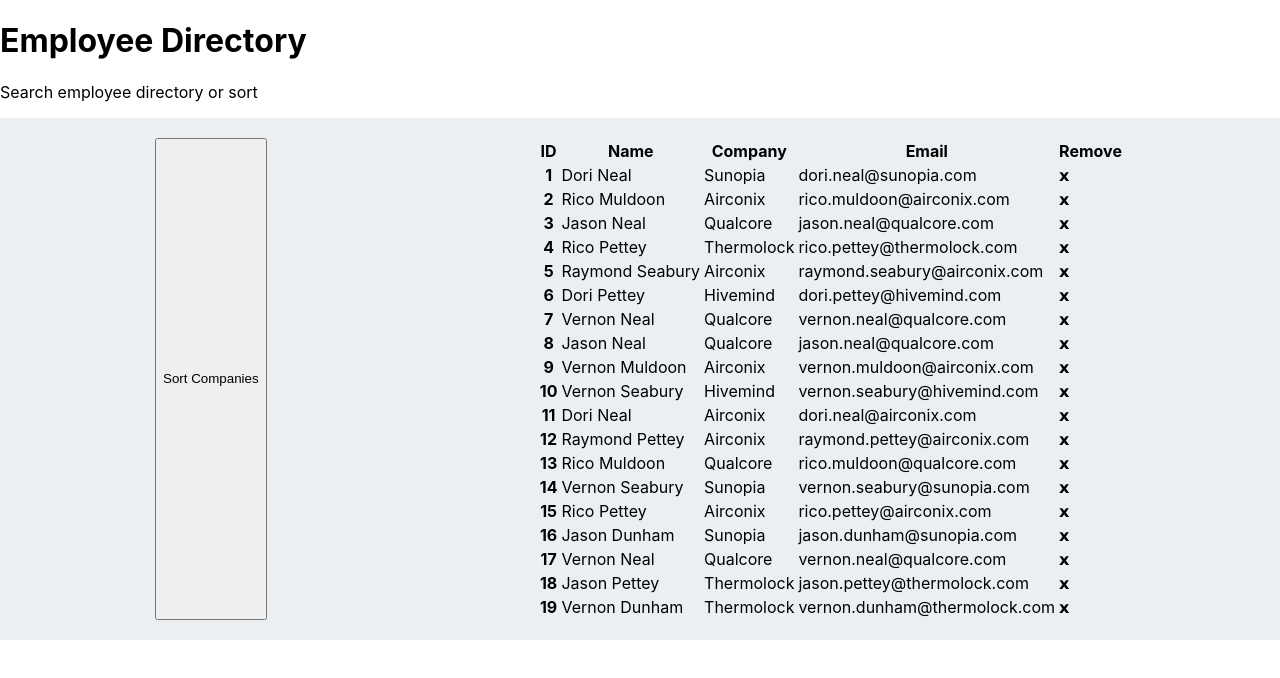
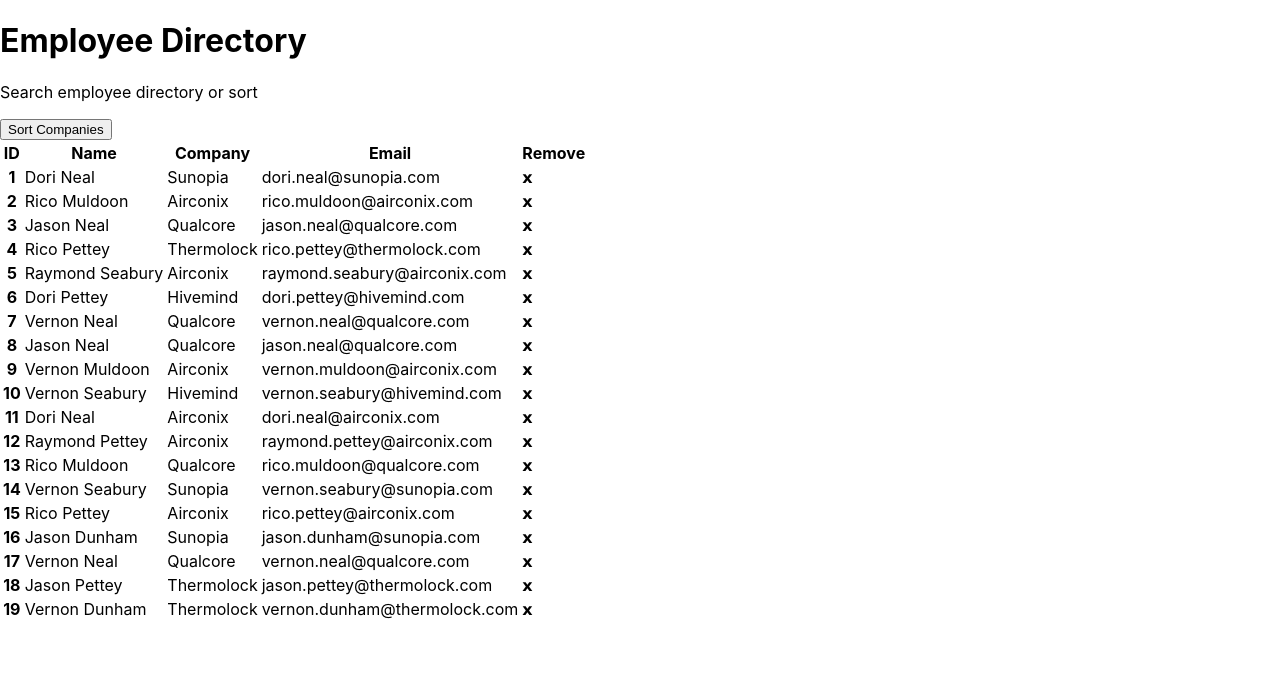
Before and after one commit to deeannalynn/React-Employee-Directory, a React (Create React App) app: page / in a window 1280 px wide. Shown: the top 678 px of the page. Built offline with nearby package versions, Linux system fonts and the light colour scheme.

Commit message:
fixed the css

```diff
--- a/src/components/EmployeeTable/index.js
+++ b/src/components/EmployeeTable/index.js
@@ -16,9 +16,9 @@ class EmployeeTable extends Component {
     this.setState({ employees });
   };
 
-  sortComp () {
+  sortComp() {
     let company = "Sunopia"
-    switch (company){
+    switch (company) {
       case "Sunopia":
         let employees = this.state.employees.filter(employee => employee.company === company);
         this.setState({ employees });
@@ -52,7 +52,8 @@ class EmployeeTable extends Component {
 
 
   render() {
-    return (<Wrapper>
+    return (
+    <React.Fragment>
       <Button onClick={this.sortComp} >Sort Companies</Button>
       <Table striped bordered hover>
         <thead>
@@ -80,7 +81,7 @@ class EmployeeTable extends Component {
             </tr>
           ))}</tbody>
       </Table>
-        </Wrapper>
+    </React.Fragment>
     );
   }
 }
```
Lines whose indentation alone changed are shown as unchanged.
